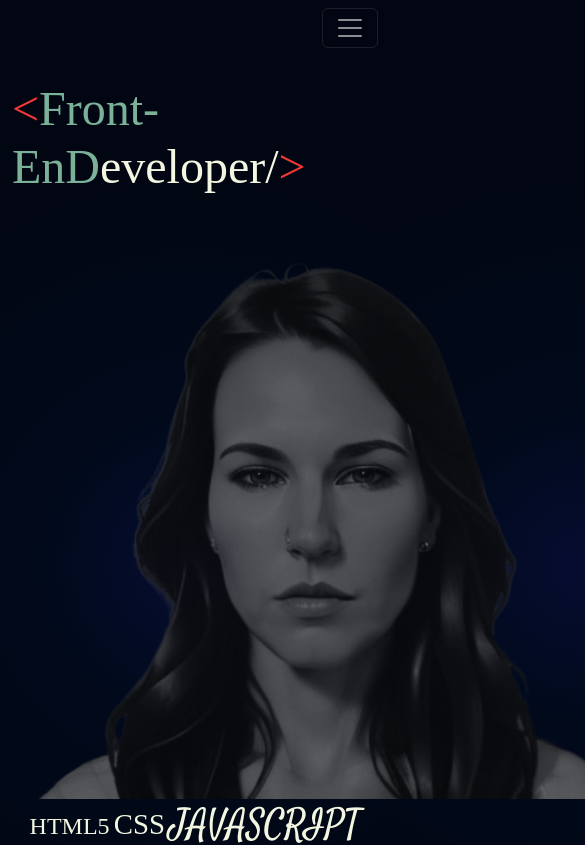
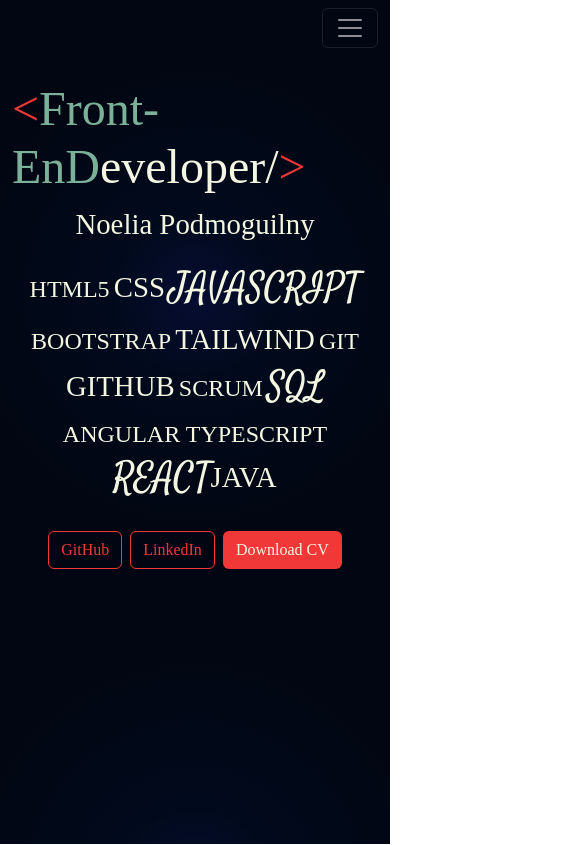
Before and after one commit to NoeliaPodmoguilny/portfolio_con_react, a React (Vite) app: page / in a window 390 px wide. Shown: the top 845 px of the page, 585 px wide, since content can reach past the window. Built offline with nearby package versions, Linux system fonts and the light colour scheme; a web font is replaced by a local one.

Commit message:
image responsive

```diff
--- a/src/components/home/Image.jsx
+++ b/src/components/home/Image.jsx
@@ -2,12 +2,20 @@
 
 export const Image = () => {
     return (
-        <div className="col-md-6">
-            <img
-                src="/assets/pic.png"
-                alt="Foto de Noelia"
-                className="photo"
-            />
+        // <div className="col-md-6 img-fluid d-none d-lg-block">
+        //     <img
+        //         src="/assets/pic.png"
+        //         alt="Foto de Noelia"
+        //         className="photo"
+        //     />
+        // </div>
+        <div class="container">
+            <div class="d-none d-lg-block">
+                <img src="/assets/pic.png" alt="Imagen de Noelia hecha con IA" class="img-fluid photo"/>
+            </div>
+            <div class="d-lg-none fs3 lightColor text-center">
+                <p>Noelia Podmoguilny</p>
+            </div>
         </div>
     )
 }
```
Also changed, not shown: src/App.css (+0 -8 lines).
